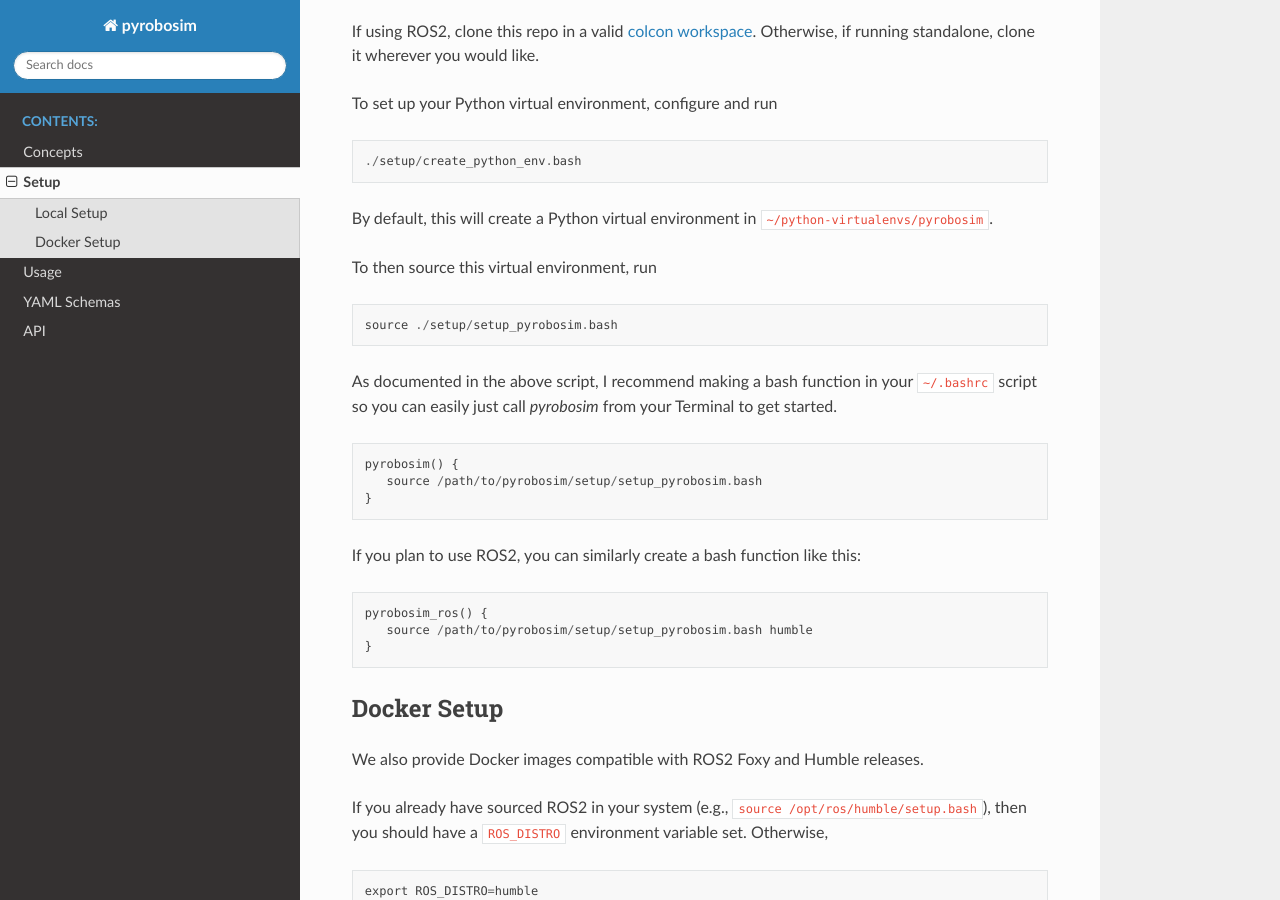
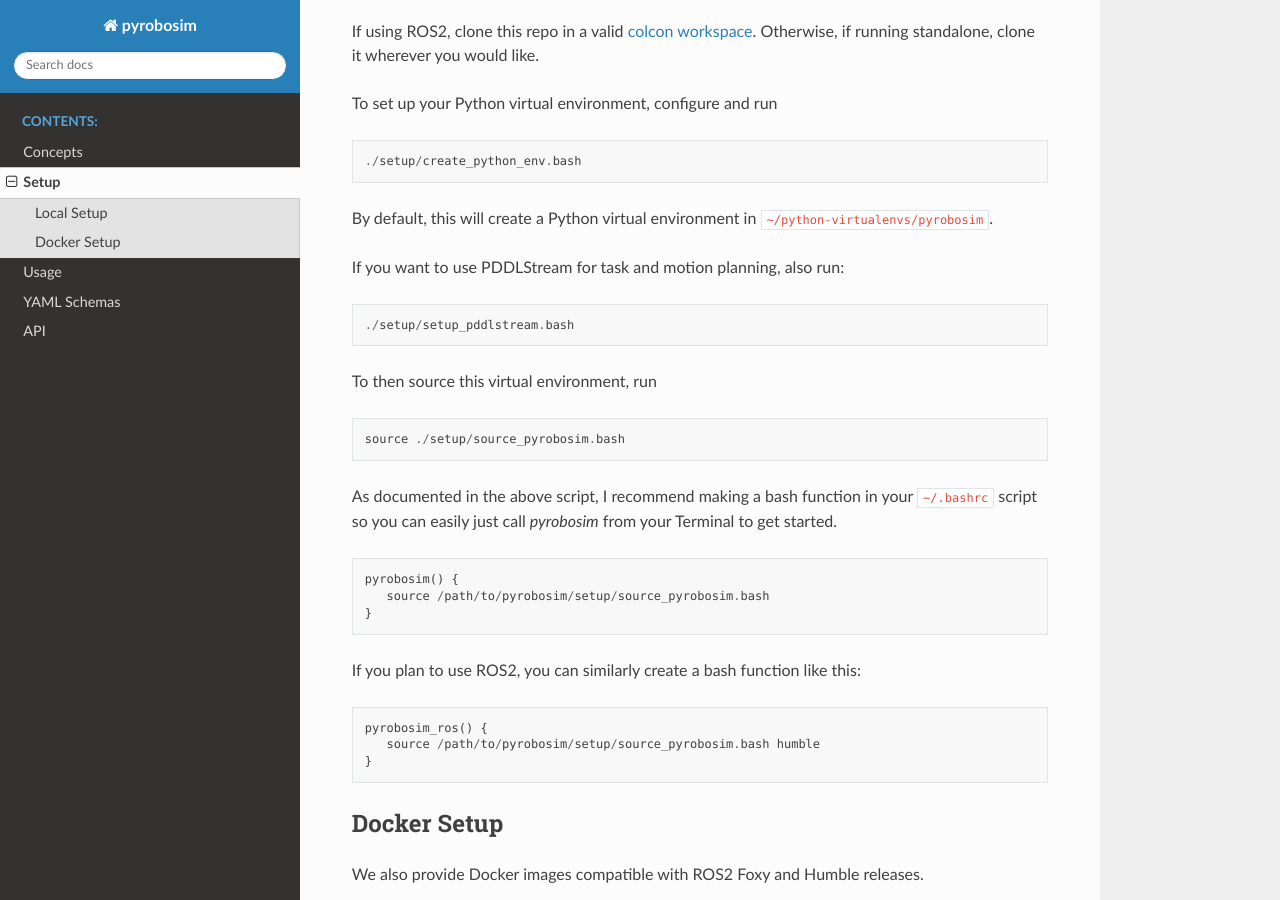
Before and after one commit to sea-bass/pyrobosim, a Sphinx documentation site: the page built from docs/source/setup.rst, in a window 1280 px wide and 900 px high, scrolled down 316 px. Built offline with Sphinx 7.4.7 and the Read the Docs theme 2.0.0, drawn with Linux system fonts in a browser that asks for light colours.

Commit message:
Add PDDLStream install scripts

```diff
--- a/docs/source/setup.rst
+++ b/docs/source/setup.rst
@@ -20,18 +20,24 @@ To set up your Python virtual environment, configure and run
 
 By default, this will create a Python virtual environment in ``~/python-virtualenvs/pyrobosim``.
 
+If you want to use PDDLStream for task and motion planning, also run:
+
+::
+
+   ./setup/setup_pddlstream.bash
+
 To then source this virtual environment, run
 
 ::
 
-    source ./setup/setup_pyrobosim.bash
+    source ./setup/source_pyrobosim.bash
 
 As documented in the above script, I recommend making a bash function in your ``~/.bashrc`` script so you can easily just call `pyrobosim` from your Terminal to get started.
 
 ::
 
     pyrobosim() {
-       source /path/to/pyrobosim/setup/setup_pyrobosim.bash
+       source /path/to/pyrobosim/setup/source_pyrobosim.bash
     }
 
 If you plan to use ROS2, you can similarly create a bash function like this:
@@ -39,7 +45,7 @@ If you plan to use ROS2, you can similarly create a bash function like this:
 ::
 
     pyrobosim_ros() {
-       source /path/to/pyrobosim/setup/setup_pyrobosim.bash humble
+       source /path/to/pyrobosim/setup/source_pyrobosim.bash humble
     }
 
 
```
Also changed, not shown: 11 other files.
